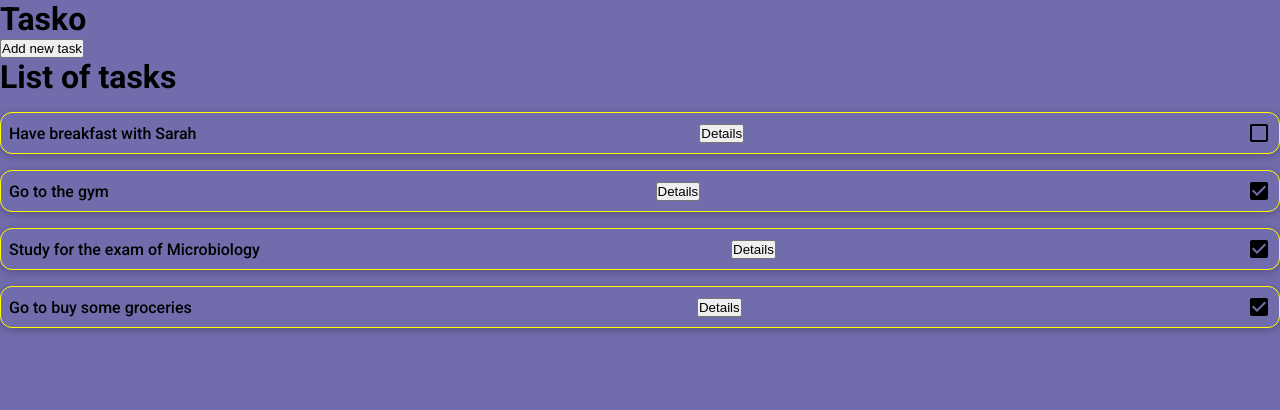
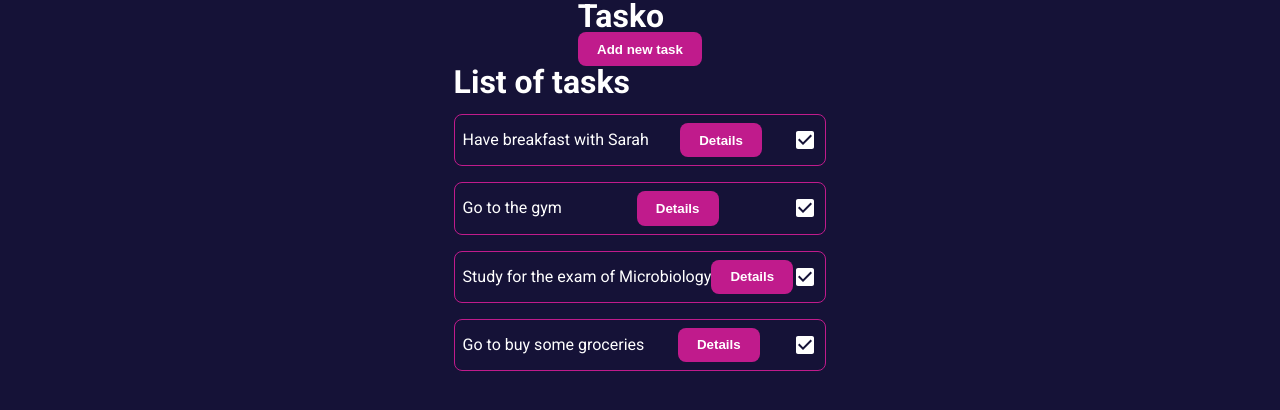
Before and after one commit to Manish2005/tasko-app, a React (Vite) app: page / in a window 1280 px wide. Shown: the top 410 px of the page. Built offline with nearby package versions, Linux system fonts and the light colour scheme; data requests are answered from the project's data file.

Commit message:
add initial styles

```diff
--- a/data/db.json
+++ b/data/db.json
@@ -4,7 +4,7 @@
       "id": "2fcf01e0",
       "title": "Have breakfast with Sarah",
       "description": "Lorem ipsum dolor sit amet, consectetur adipiscing elit, sed do eiusmod tempor incididunt ut labore et dolore magna aliqua. Ut enim ad minim veniam, quis nostrud exercitation ullamco laboris nisi ut aliquip ex ea commodo consequat. Duis aute irure dolor in reprehenderit in voluptate velit esse cillum.",
-      "status": "not completed"
+      "status": "completed"
     },
     {
       "id": "1fc3rxe0",
--- a/src/components/FormInput/formInput.css
+++ b/src/components/FormInput/formInput.css
@@ -1,11 +1,10 @@
 .form-input {
   display: flex;
   flex-direction: column;
-  width: 24rem;
 }
 
 label {
-  font-size: 12px;
+  font-size: 2rem;
 }
 
 span {
--- a/src/components/Task/Task.jsx
+++ b/src/components/Task/Task.jsx
@@ -1,5 +1,6 @@
 import { useState } from "react";
 import { useNavigate } from "react-router-dom";
+import PropTypes from "prop-types";
 import CheckBoxIcon from "@mui/icons-material/CheckBox";
 import CheckBoxOutlineBlankIcon from "@mui/icons-material/CheckBoxOutlineBlank";
 import "./task.css";
@@ -37,9 +38,11 @@ export default function Task({ id, title, status }) {
   };
 
   return (
-    <div className="task-container">
+    <div className="container-task">
       <p>{title}</p>
-      <button onClick={() => navigate(`/task/${id}`)}>Details</button>
+      <button onClick={() => navigate(`/task/${id}`)} className="btn">
+        Details
+      </button>
       {isCompleted ? (
         <CheckBoxIcon onClick={handleToggle} />
       ) : (
@@ -48,3 +51,9 @@ export default function Task({ id, title, status }) {
     </div>
   );
 }
+
+Task.propTypes = {
+  id: PropTypes.string,
+  title: PropTypes.string,
+  status: PropTypes.string,
+};
--- a/src/components/Task/task.css
+++ b/src/components/Task/task.css
@@ -1,10 +1,9 @@
-.task-container {
+.container-task {
   display: flex;
   justify-content: space-between;
   align-items: center;
-  box-shadow: 0 2px 8px rgba(0, 0, 0, 0.25);
   padding: 0.5rem;
   margin: 1rem 0;
-  border-radius: 12px;
-  border: solid 1px yellow;
+  border-radius: 8px;
+  border: solid 1px var(--dark-pink);
 }
--- a/src/main.css
+++ b/src/main.css
@@ -2,11 +2,13 @@
 
 :root {
   /* Fonts */
-  font-family: "Roboto", sans-serif;
-  font-weight: 500;
+  --font-roboto: "Roboto", sans-serif;
 
   /* Colors */
-  --light-purple: #716cac;
+  --dark-blue: #151237;
+  --dark-pink: #c01b8c;
+  --white: #ffffff;
+  --green: #249f43;
 }
 
 * {
@@ -15,6 +17,30 @@
   box-sizing: border-box;
 }
 
+html {
+  scroll-behavior: smooth;
+}
+
 body {
-  background-color: var(--light-purple);
+  font-family: var(--font-roboto);
+  font-weight: 400;
+  background-color: var(--dark-blue);
+  color: var(--white);
+  line-height: 1;
 }
+
+/*******************************/
+/* GENERAL REUSABLE COMPONENTS */
+/*******************************/
+
+.btn {
+  padding: 0.6rem 1.2rem;
+  text-decoration: none;
+  font-weight: 600;
+  border-radius: 8px;
+  border: none;
+  cursor: pointer;
+  background-color: var(--dark-pink);
+  color: var(--white);
+  transition: all 0.3s;
+}
--- a/src/pages/Homepage/Homepage.jsx
+++ b/src/pages/Homepage/Homepage.jsx
@@ -1,13 +1,18 @@
+import { useNavigate } from "react-router-dom";
 import Tasks from "../../components/Tasks/Tasks";
-import { useNavigate } from "react-router-dom";
+import "./homepage.css";
 
 export default function Homepage() {
   const navigate = useNavigate();
 
   return (
-    <div>
-      <h1>Tasko</h1>
-      <button onClick={() => navigate("/create")}>Add new task</button>
+    <div className="container-homepage">
+      <div className="section-header">
+        <h1>Tasko</h1>
+        <button onClick={() => navigate("/create")} className="btn">
+          Add new task
+        </button>
+      </div>
       <Tasks />
     </div>
   );
--- /dev/null
+++ b/src/pages/Homepage/homepage.css
@@ -0,0 +1,6 @@
+.container-homepage {
+  display: flex;
+  flex-direction: column;
+  align-items: center;
+  justify-content: center;
+}
--- a/src/pages/TaskDetails/TaskDetails.jsx
+++ b/src/pages/TaskDetails/TaskDetails.jsx
@@ -23,7 +23,9 @@ export default function TaskDetails() {
             <p>{data.title}</p>
             <p>{data.description}</p>
             <p>{data.status}</p>
-            <button onClick={() => navigate(`/edit/${id}`)}>Edit</button>
+            <button onClick={() => navigate(`/edit/${id}`)} className="btn">
+              Edit
+            </button>
           </div>
         </div>
       )}
--- a/src/pages/TaskEditForm/TaskEditForm.jsx
+++ b/src/pages/TaskEditForm/TaskEditForm.jsx
@@ -72,7 +72,7 @@ export default function TaskEditForm() {
               {...input}
             />
           ))}
-          <button>Update</button>
+          <button className="btn">Update</button>
         </form>
       </div>
     </>
--- a/src/pages/TaskForm/TaskForm.jsx
+++ b/src/pages/TaskForm/TaskForm.jsx
@@ -60,7 +60,7 @@ export default function TaskForm() {
               {...input}
             />
           ))}
-          <button>Submit</button>
+          <button className="btn">Submit</button>
         </form>
       </div>
     </>
```
